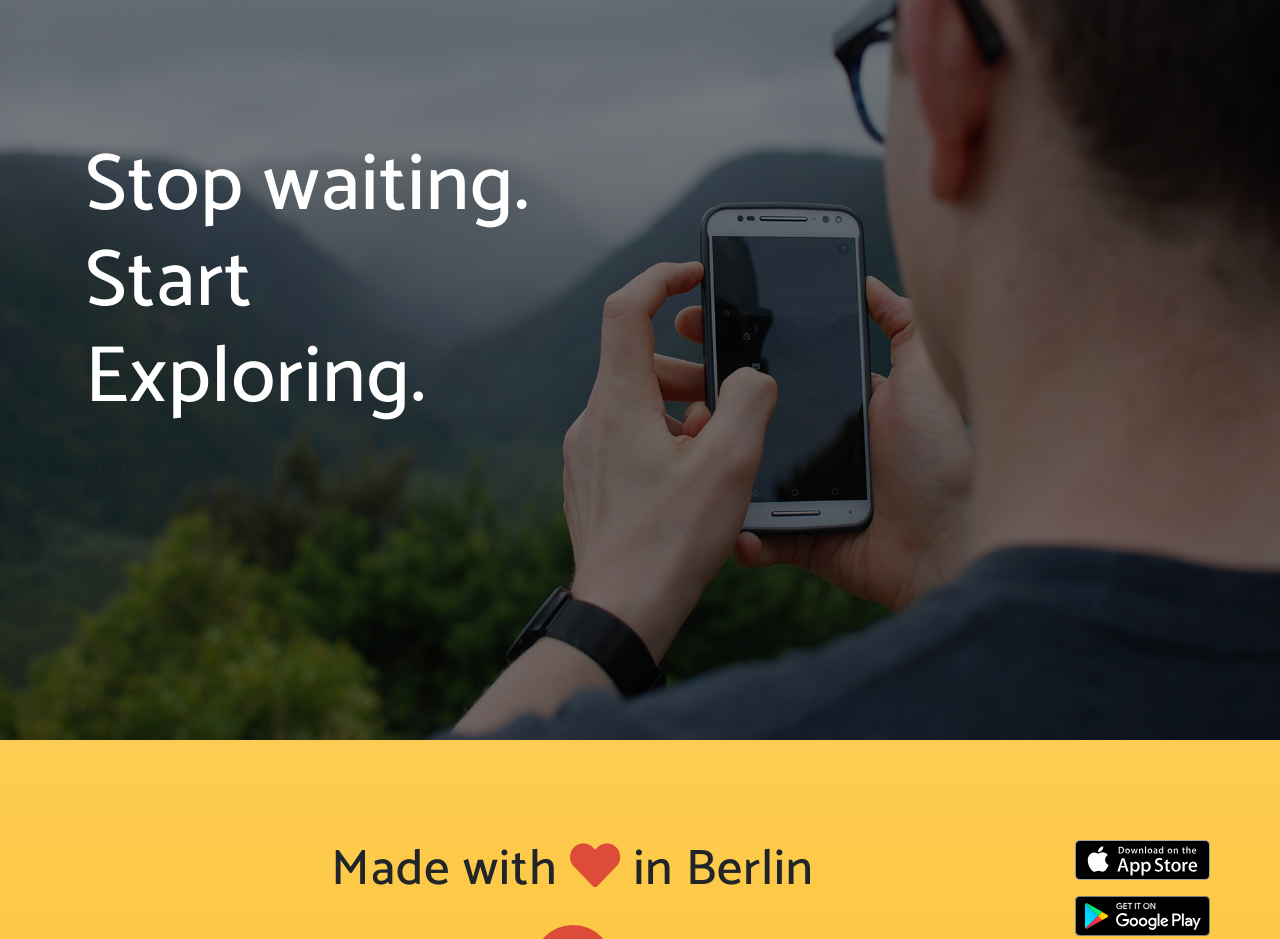
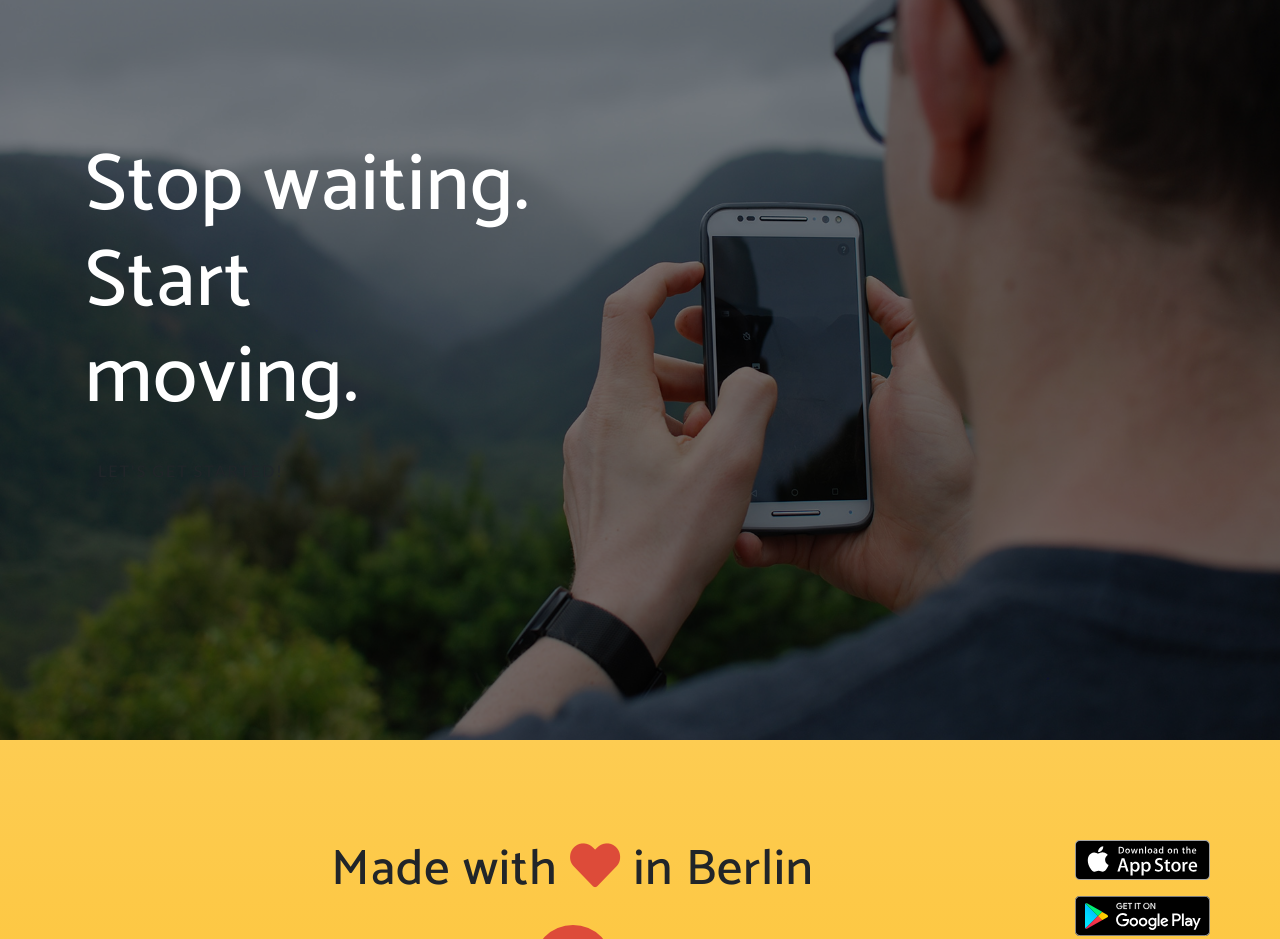
Before and after one commit to codehaocode/we-ar-page, a website with bundled scripts: page index.html in a window 1280 px wide. Shown: the part 2580-3519 px from the top of the page. Built offline with nearby package versions, Linux system fonts and the light colour scheme; a script that the page names is missing; a web font is replaced by a local one.

Commit message:
Minor change

```diff
--- a/index.html
+++ b/index.html
@@ -234,7 +234,7 @@
     <section class="cta">
       <div class="cta-content">
         <div class="container">
-          <h2>Stop waiting.<br>Start Exploring.</h2>
+          <h2>Stop waiting.<br>Start moving.</h2>
           <a href="#download" class="btn btn-outline btn-xl js-scroll-trigger">Let's Get Started!</a>
         </div>
       </div>
```
